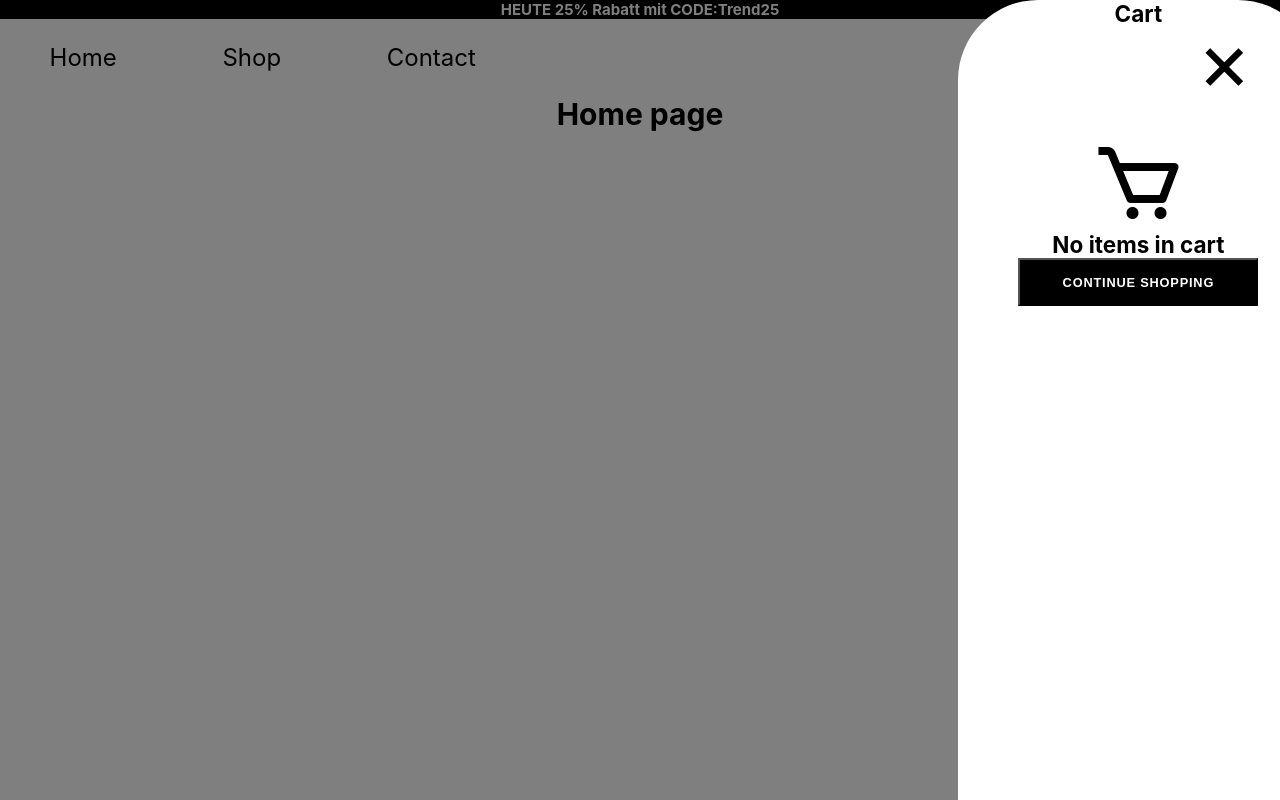
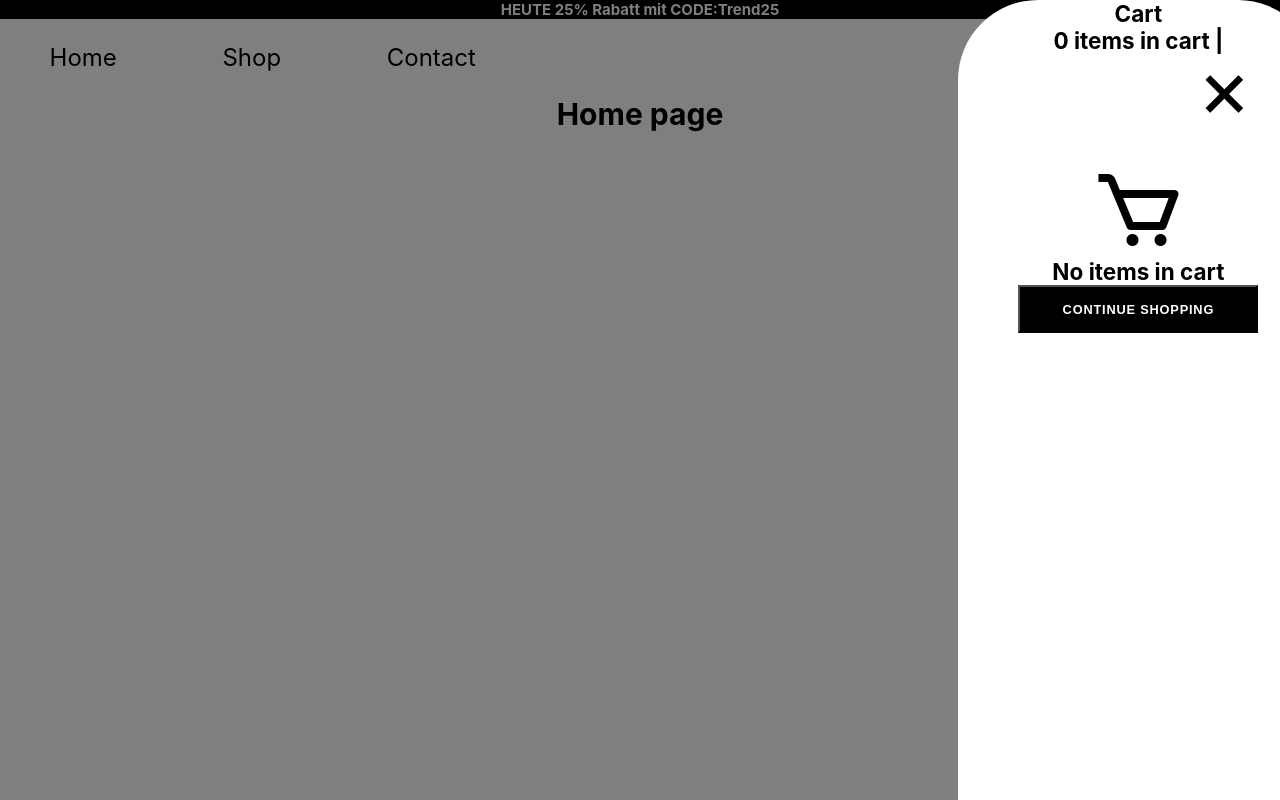
Before and after one commit to danielgen01/E-Commerce-Store-Multi-Page-ReactTS, a React (Create React App) app: page / in a window 1280 px wide. Both pictures are taken after a click on the icon 1160 px from the left and 57 px from the top of the page. Shown: the top 800 px of the page. Built offline with nearby package versions, Linux system fonts and the light colour scheme.

Commit message:
add total cart items

```diff
--- a/src/components/Cart/Cart.tsx
+++ b/src/components/Cart/Cart.tsx
@@ -55,6 +55,7 @@ const handleRemoveFromCart = (index:number) =>{
         <div className='cart-box'>
          <div className='cart-content'>
             <h2 style={{textAlign:"center"}}>Cart</h2>
+            <h2 style={{textAlign:"center"}}>{cartCount} items in cart | </h2>
             <i className='bx bx-x' id='close-cart-icon' onClick={toggleCart}></i>
 
             {/* Rendering empty cart content */}
```
